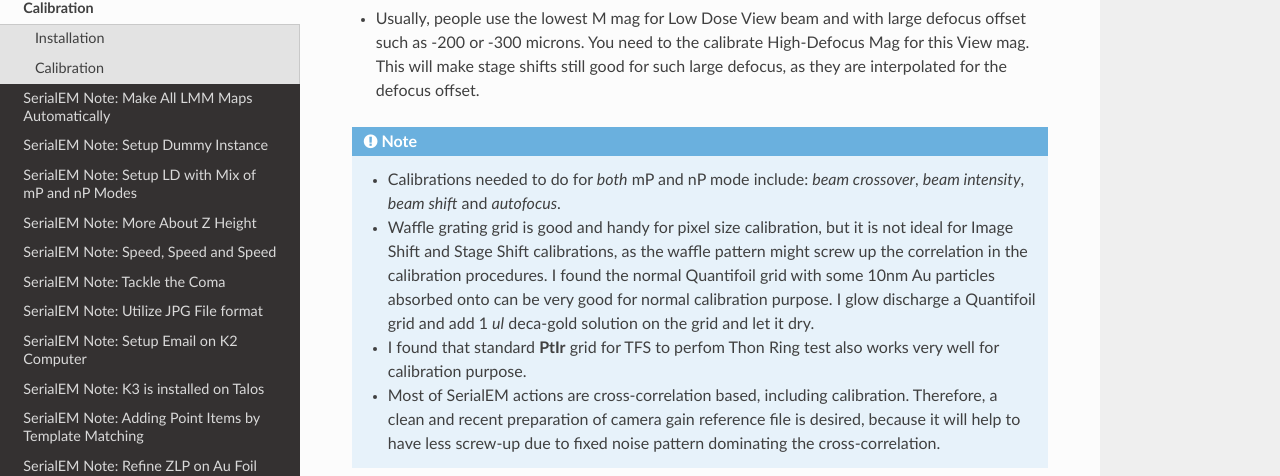
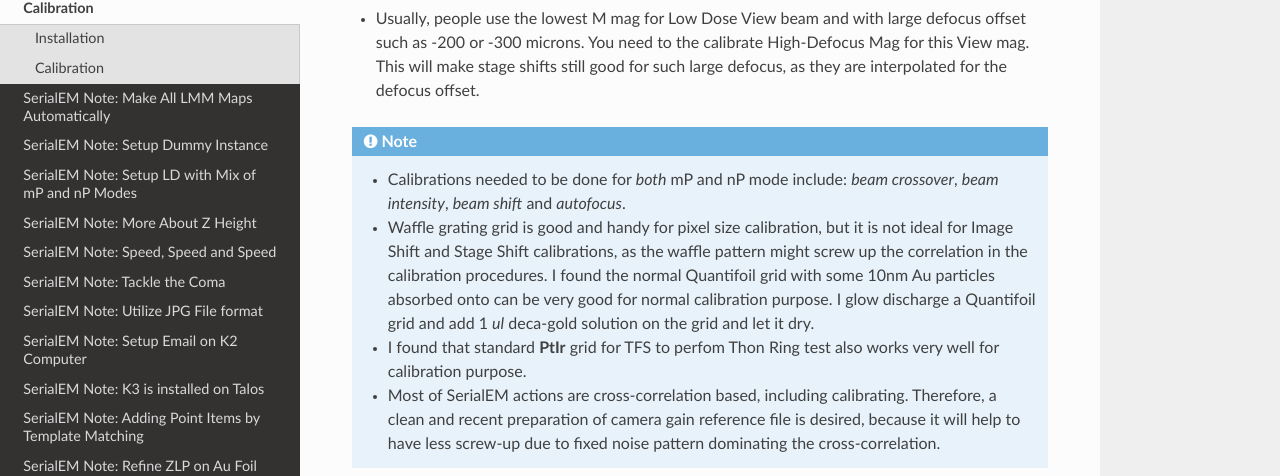
Before and after one commit to xuchen66/sphinx-emdocs, a Sphinx documentation site: the page built from source/serialEM-note-install-and-calib.rst, in a window 1280 px wide and 900 px high, scrolled down 5180 px. Shown: the part 243-719 px from the top of the window. Built offline with Sphinx 7.4.7 and the Read the Docs theme 2.0.0, drawn with Linux system fonts in a browser that asks for light colours; pages that are not in the unit, such as notebooks, are missing from menus.

Commit message:
Update serialEM-note-install-and-calib.rst

```diff
--- a/source/serialEM-note-install-and-calib.rst
+++ b/source/serialEM-note-install-and-calib.rst
@@ -200,10 +200,10 @@ Here, 17 is mag index for 1250X, and 3.396 is pixel size in nm just calibrated.
 
 .. Note::
 
-   - Calibrations needed to do for *both* mP and nP mode include: *beam crossover*, *beam intensity*, *beam shift* and *autofocus*.
+   - Calibrations needed to be done for *both* mP and nP mode include: *beam crossover*, *beam intensity*, *beam shift* and *autofocus*.
 
    - Waffle grating grid is good and handy for pixel size calibration, but it is not ideal for Image Shift and Stage Shift calibrations, as the waffle pattern might screw up the correlation in the calibration procedures. I found the normal Quantifoil grid with some 10nm Au particles absorbed onto can be very good for normal calibration purpose. I glow discharge a Quantifoil grid and add 1 *ul* deca-gold solution on the grid and let it dry.
 
    - I found that standard **PtIr** grid for TFS to perfom Thon Ring test also works very well for calibration purpose.
 
-   - Most of SerialEM actions are cross-correlation based, including calibration. Therefore, a clean and recent preparation of camera gain reference file is desired, because it will help to have less screw-up due to fixed noise pattern dominating the cross-correlation.
+   - Most of SerialEM actions are cross-correlation based, including calibrating. Therefore, a clean and recent preparation of camera gain reference file is desired, because it will help to have less screw-up due to fixed noise pattern dominating the cross-correlation.
```
Also changed, not shown: other parts of source/serialEM-note-install-and-calib.rst (+1 -1 lines).
